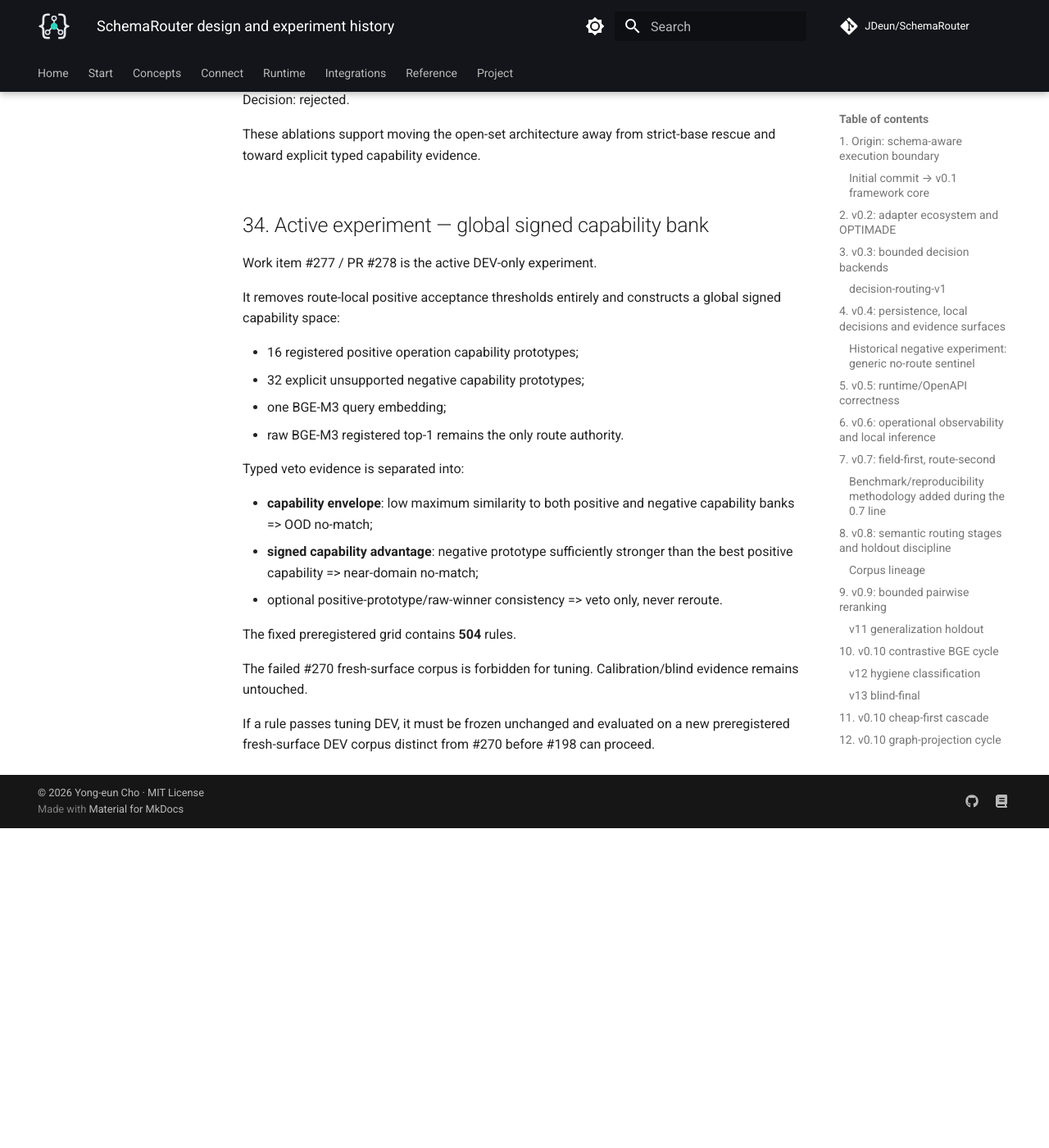
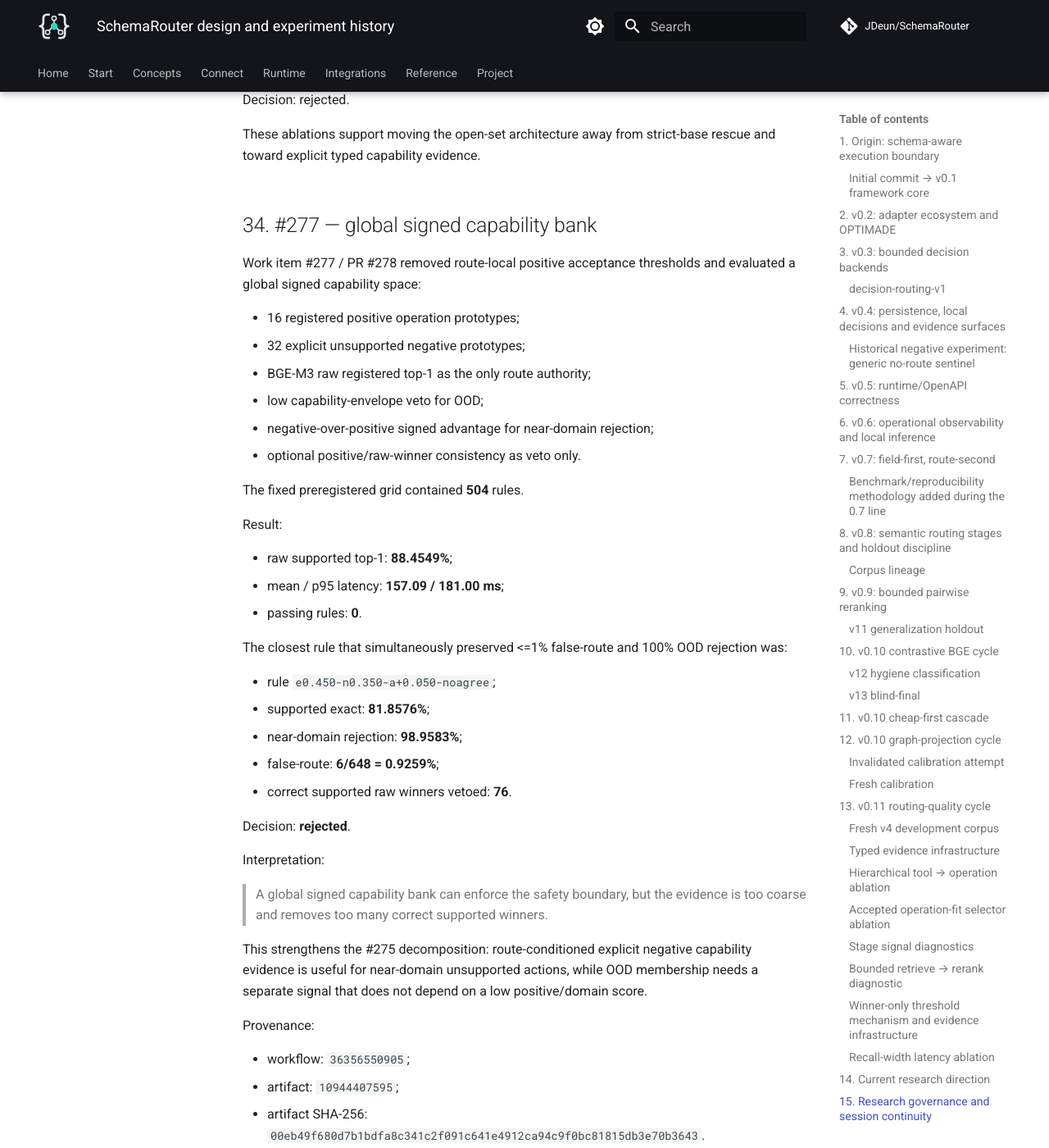
Before and after one commit to JDeun/SchemaRouter, an MkDocs documentation site: the page built from docs/research/design-and-experiment-history.md, in a window 1280 px wide and 1400 px high, scrolled down 37410 px. Shown: the whole window at 82% size. Built offline with MkDocs 1.6.1 and Material for MkDocs 9.7.7, drawn with Linux system fonts in a browser that asks for light colours; comment, search, counter and statistics services are not loaded; before the commit the page ends 38420 px from its top, so only the background shows below that; some of the changed text lies outside the part shown.

Commit message:
docs: sync signed-bank failure and dual-negative follow-up

```diff
--- a/docs/research/design-and-experiment-history.md
+++ b/docs/research/design-and-experiment-history.md
@@ -1227,25 +1227,90 @@
 
 These ablations support moving the open-set architecture away from strict-base rescue and toward explicit typed capability evidence.
 
-## 34. Active experiment — global signed capability bank
+## 34. #277 — global signed capability bank
 
-Work item #277 / PR #278 is the active DEV-only experiment.
+Work item #277 / PR #278 removed route-local positive acceptance thresholds and evaluated a global signed capability space:
 
-It removes route-local positive acceptance thresholds entirely and constructs a global signed capability space:
+- 16 registered positive operation prototypes;
+- 32 explicit unsupported negative prototypes;
+- BGE-M3 raw registered top-1 as the only route authority;
+- low capability-envelope veto for OOD;
+- negative-over-positive signed advantage for near-domain rejection;
+- optional positive/raw-winner consistency as veto only.
 
-- 16 registered positive operation capability prototypes;
-- 32 explicit unsupported negative capability prototypes;
-- one BGE-M3 query embedding;
-- raw BGE-M3 registered top-1 remains the only route authority.
+The fixed preregistered grid contained **504** rules.
 
-Typed veto evidence is separated into:
+Result:
 
-- **capability envelope**: low maximum similarity to both positive and negative capability banks => OOD no-match;
-- **signed capability advantage**: negative prototype sufficiently stronger than the best positive capability => near-domain no-match;
-- optional positive-prototype/raw-winner consistency => veto only, never reroute.
+- raw supported top-1: **88.4549%**;
+- mean / p95 latency: **157.09 / 181.00 ms**;
+- passing rules: **0**.
 
-The fixed preregistered grid contains **504** rules.
+The closest rule that simultaneously preserved <=1% false-route and 100% OOD rejection was:
 
-The failed #270 fresh-surface corpus is forbidden for tuning. Calibration/blind evidence remains untouched.
+- rule `e0.450-n0.350-a+0.050-noagree`;
+- supported exact: **81.8576%**;
+- near-domain rejection: **98.9583%**;
+- false-route: **6/648 = 0.9259%**;
+- correct supported raw winners vetoed: **76**.
 
-If a rule passes tuning DEV, it must be frozen unchanged and evaluated on a new preregistered fresh-surface DEV corpus distinct from #270 before #198 can proceed.
+Decision: **rejected**.
+
+Interpretation:
+
+> A global signed capability bank can enforce the safety boundary, but the evidence is too coarse and removes too many correct supported winners.
+
+This strengthens the #275 decomposition: route-conditioned explicit negative capability evidence is useful for near-domain unsupported actions, while OOD membership needs a separate signal that does not depend on a low positive/domain score.
+
+Provenance:
+
+- workflow: `36356550905`;
+- artifact: `10944407595`;
+- artifact SHA-256: `00eb49f680d7b1bdfa8c341c2f091c641e4912ca94c9f0bc81815db3e70b3643`.
+
+## 35. Active experiment — dual signed negative open-world detector
+
+Work item #279 / PR #280 separates the two open-set failure modes into independent veto channels while preserving BGE-M3 raw top-1 as the only execution-route authority.
+
+### Near-domain channel
+
+Reuse the frozen #275 route-conditioned unsupported-action prototype bank.
+
+For the raw winner domain:
+
+- maximum explicit negative capability score;
+- negative-over-raw-winner-action signed advantage.
+
+The channel can only veto the raw winner.
+
+### OOD channel
+
+Use:
+
+- eight registered domain anchors;
+- sixteen preregistered broad background-domain prototypes.
+
+Compute:
+
+- max registered-domain similarity;
+- max background similarity;
+- background-over-known-domain signed advantage.
+
+OOD rejection is therefore contrastive against an explicit background bank rather than based on an absolute low positive/domain score.
+
+### Fixed experiment
+
+- no positive route-local acceptance threshold;
+- no pseudo-route;
+- no rank-2 fallback;
+- both channels veto only;
+- fixed grid: **1,764** rules;
+- original tuning DEV only;
+- failed #270 fresh-surface corpus forbidden for tuning;
+- calibration/blind untouched.
+
+Workflow: `36358352642`.
+
+If a rule passes 85/97/1 on DEV, it must be frozen unchanged and confirmed on a **new** preregistered fresh-surface DEV corpus distinct from #270 before calibration/blind evaluation.
+
+If #279 fails, the research line should stop scalar-threshold refinement and move to a richer capability-set/open-world detector rather than another positive-score tuning pass.
```
